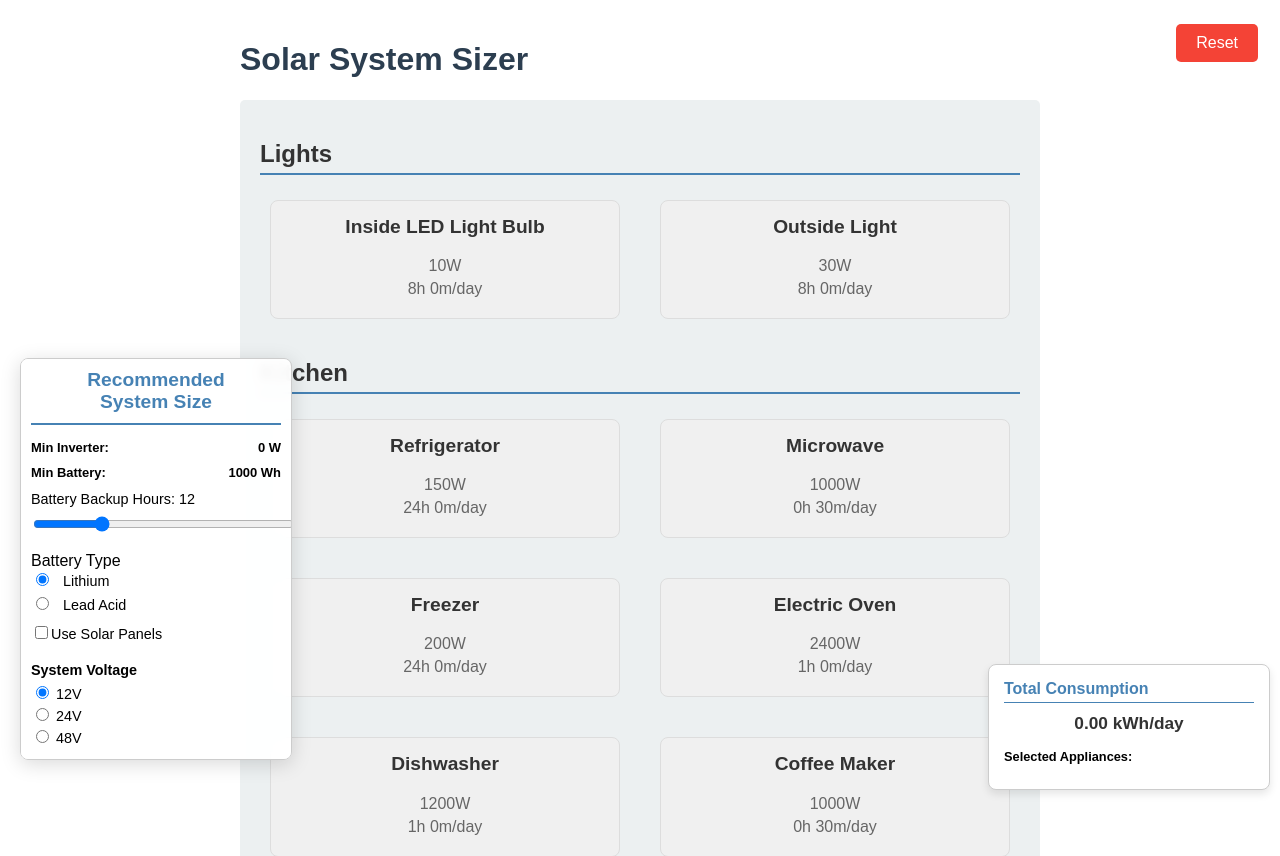
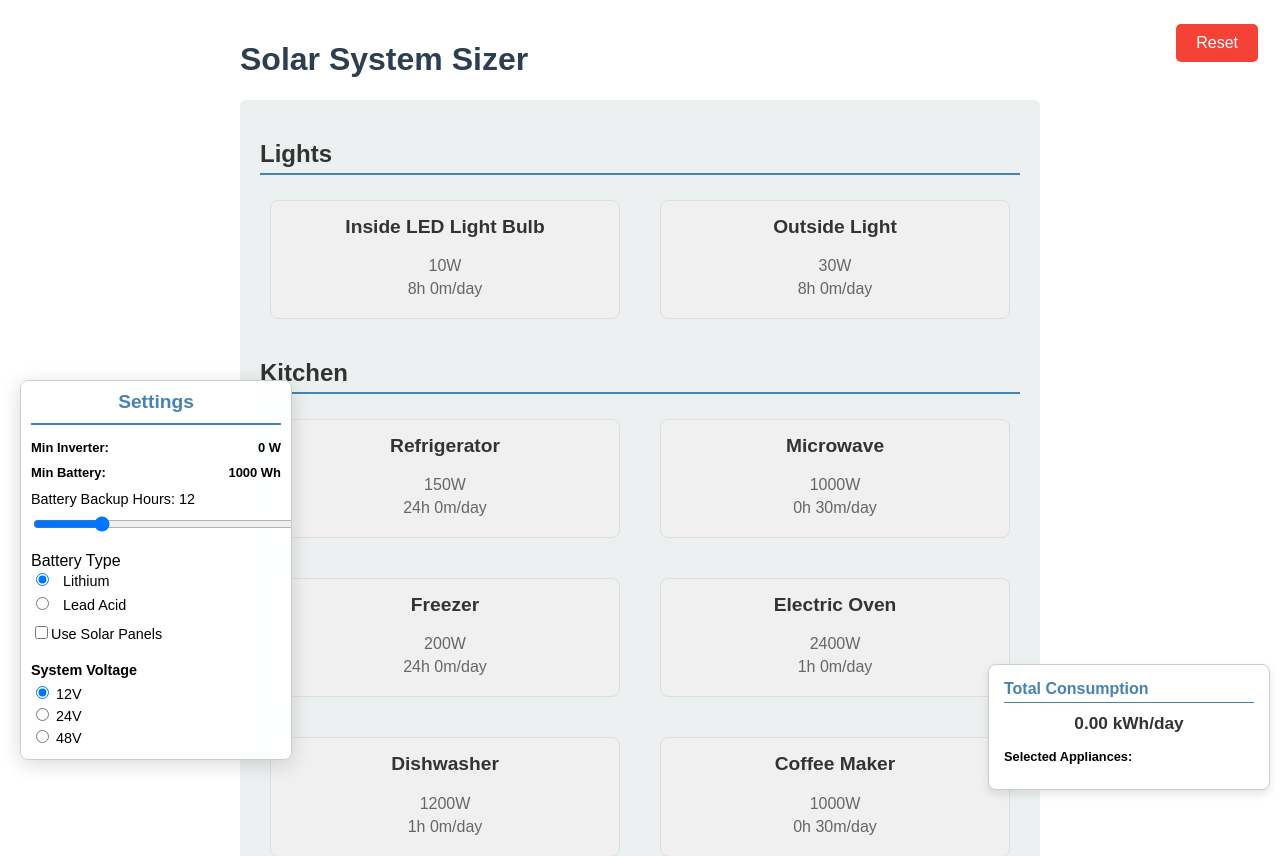
Before and after one commit to AndreLesa/solar-system-sizer, a React (Create React App) app: page / in a window 1280 px wide. Shown: the top 856 px of the page. Built offline with nearby package versions, Linux system fonts and the light colour scheme.

Commit message:
settings

```diff
--- a/src/components/ApplianceList.js
+++ b/src/components/ApplianceList.js
@@ -469,7 +469,7 @@ const ApplianceList = ({ appliances, addAppliance, updateAppliance, removeApplia
       </div>
       <div className={`floating-system-info ${isMobile ? 'mobile' : ''}`} style={{ padding: '10px', border: '1px solid #ccc', borderRadius: '8px', maxWidth: '250px', margin: '0 auto 20px auto' }}>
         <h3 style={{ textAlign: 'center', fontSize: '1.2em', cursor: 'pointer' }} onClick={toggleOpen}>
-          Recommended<br />System Size
+          Settings
         </h3>
         {isOpen && (
           <>
--- a/src/components/SystemReport.js
+++ b/src/components/SystemReport.js
@@ -80,7 +80,7 @@ const SystemReport = ({
   return (
     <div>
       <div className="system-report" ref={reportRef} style={{ padding: '30px', fontSize: '14px', lineHeight: '1.6', fontFamily: 'Arial, sans-serif' }}>
-        <h1 style={{ fontSize: '24px', textAlign: 'center', marginBottom: '20px', color: '#333' }}>Off-Grid Power System Report</h1>
+        <h1 style={{ fontSize: '24px', textAlign: 'center', marginBottom: '20px', color: '#333' }}>Power System Report</h1>
 
         <div className="report-section" style={{ marginBottom: '30px', backgroundColor: '#f5f5f5', padding: '20px', borderRadius: '8px' }}>
           <h2 style={{ fontSize: '18px', color: '#2c3e50', marginBottom: '15px' }}>System Overview</h2>
```
